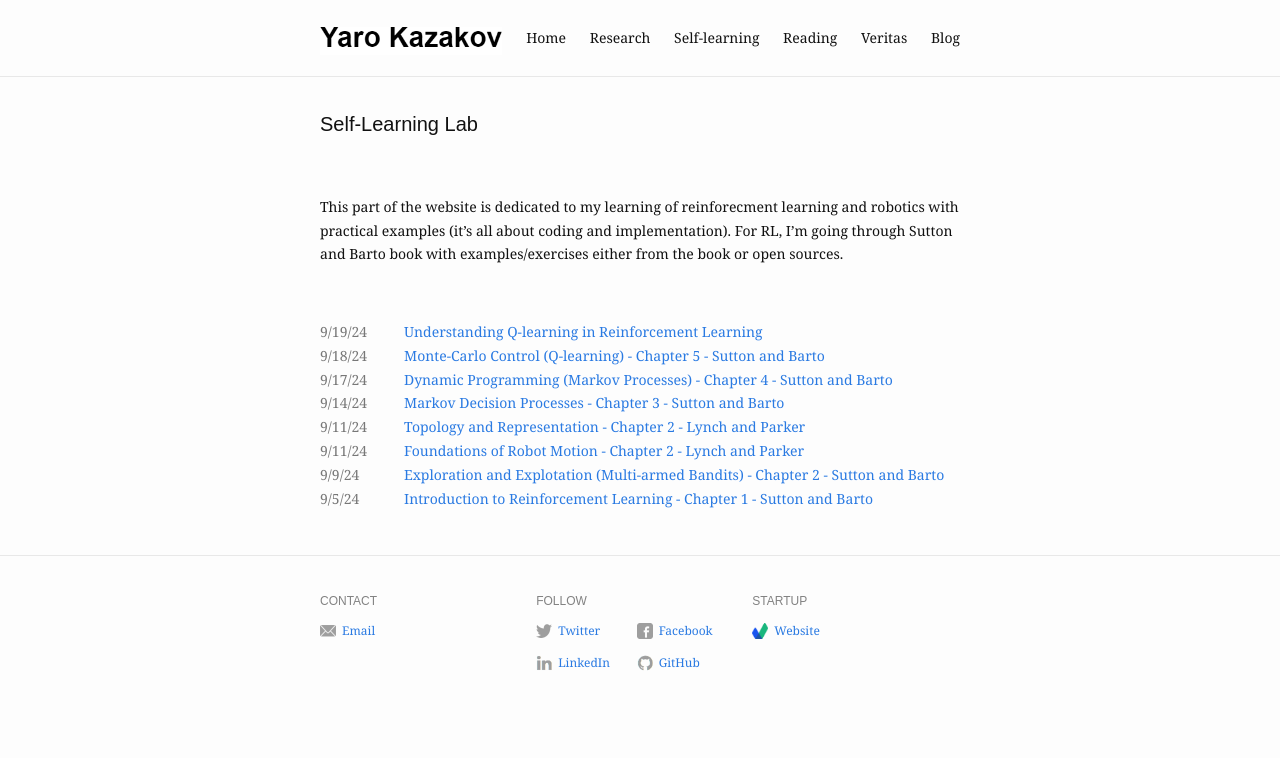
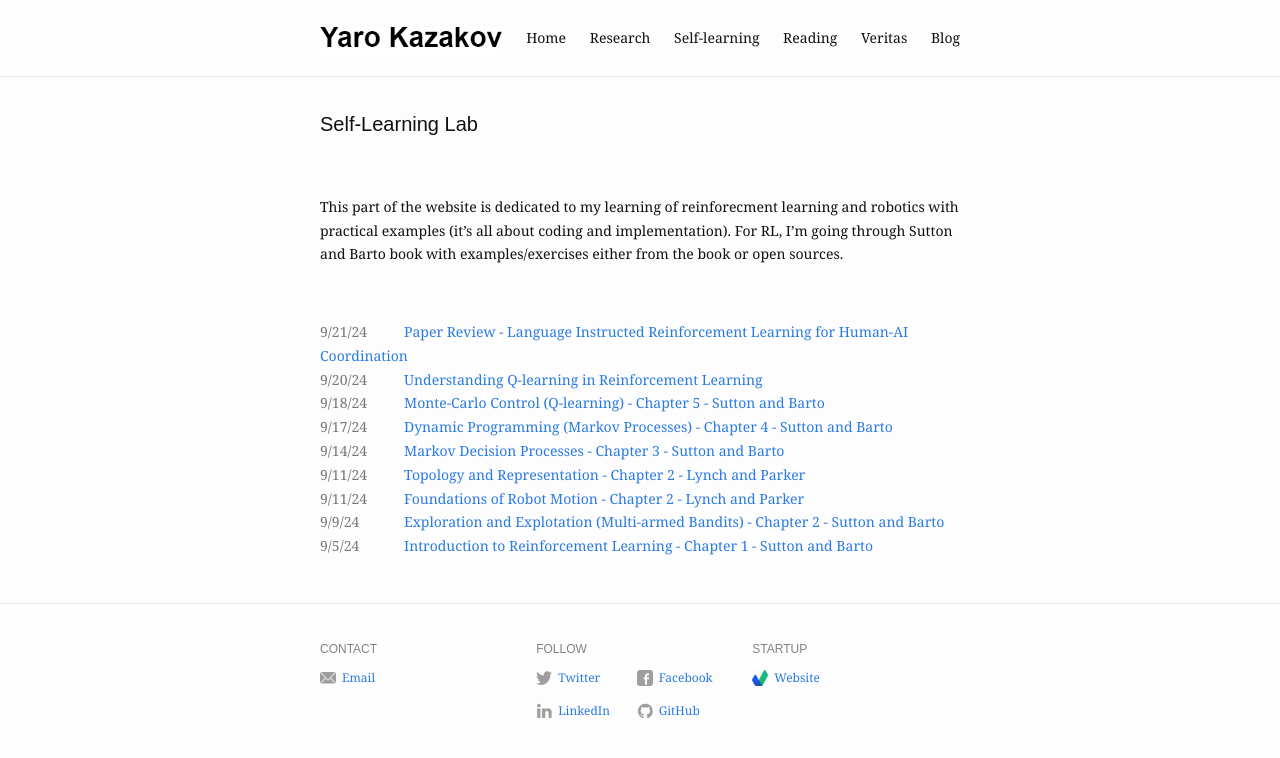
Before and after one commit to eliottvincent/bay, a Jekyll site: the page built from self-learning.md, in a window 1280 px wide. Shown: the top 758 px of the page. Built offline with Jekyll 4.4.1, drawn with Linux system fonts in a browser that asks for light colours; some of the changed lines change nothing that is shown.

Commit message:
Blog post

```diff
--- a/_posts/2024-09-20-RL-Q-learning.md
+++ b/_posts/2024-09-20-RL-Q-learning.md
@@ -1,7 +1,7 @@
 ---
 layout: post
 title:  "Understanding Q-learning in Reinforcement Learning"
-date:   2024-09-19 10:00:40
+date:   2024-09-20 10:00:40
 self_learning: true
 blurb: "A look at an example post using Bay Jekyll theme."
 og_image: /assets/img/learning/Q-learning.jpeg
--- /dev/null
+++ b/_posts/2024-09-21-RL-paper-review-LLM-RL-for-Human-AI.md
@@ -0,0 +1,52 @@
+---
+layout: post
+title:  "Paper Review - Language Instructed Reinforcement Learning for Human-AI Coordination"
+date:   2024-09-21 10:00:40
+self_learning: true
+blurb: "A look at an example post using Bay Jekyll theme."
+og_image: /assets/img/learning/HAL.gif
+---
+
+<img src="{{ "/assets/img/learning/HAL.gif" | absolute_url }}" alt="mode_shape" class="post-pic"/>
+<br />
+<br />
+
+In this blog, in collaboration with Yuchen Cui, I review [**Language Instructed Reinforcement Learning for Human-AI Coordination**](https://arxiv.org/pdf/2304.07297) by H. Hu and D. Sadigh.
+
+
+**Author**: Yaro Kazakov
+**Collaboration**: Yuchen Cui
+
+## Abstract
+In this review, we explore the long-term implications of large language models (LLMs) for reinforcement learning (RL) within multi-agent environments. Our focus is on understanding how human-guided policies influence RL outcomes and proposing further research avenues to enhance human-AI coordination.
+
+## General Idea of the Paper
+The authors emphasize that the goal isn't to discover an optimal strategy but to closely follow a human-defined policy. These strategies often reflect equilibrium policies, representing optimal or near-optimal joint outcomes. They suggest that *humans tend to prefer specific policy subsets—equilibria in multi-agent games—that align with our capabilities and common sense*. RL, when isolated from human input, can lead to policies that humans struggle to collaborate with.
+
+**Comment**: This assumption may not hold across all environments. "Common-sense" strategies aren’t always optimal. Consider Edward Thorp’s optimal blackjack strategy or OpenAI’s Deep RL bots defeating Dota 2 champions in 2019. Initially, human players found these strategies unconventional, but later adopted them, improving human gameplay.
+
+We should treat human instructions as a starting point or prior while exploring additional strategies. The examples provided in this paper show near-optimal human-guided strategies, but they are limited to the environments tested. What happens when humans perform sub-optimally without realizing it? Future research could explore regularizing RL policies with LLM priors in such situations.
+
+## Problems with RL-Human Interactions
+Existing RL algorithms struggle to produce human-compatible policies. For example, in the Alice-Bob game, RL can generate multiple equally optimal joint policies, but they may rely on arbitrary mappings that make human collaboration challenging.
+
+If we exclude LLMs, one would typically produce diverse policies and then train a generalized best-response strategy that works across different human partners.
+
+### Challenges:
+1. RL algorithms must produce policies near human-preferred equilibria, which can be environment-specific.
+2. Significant computational resources are required to generate enough policies to generalize. In the Alice-Bob game, even a common best response requires extensive exploration to identify its partner’s policy when interacting with humans.
+
+### Solutions Proposed by the Authors:
+1. Policies summarized in natural language are easier for humans to understand and coordinate with.
+2. In real-world coordination, humans often communicate and negotiate to agree on conventions or equilibria for collaboration.
+
+<figure>
+  <img src="{{ "/assets/img/learning/alice_bob.png.gif" | absolute_url }}" alt="Alice-Bob Optimal Strategy as Defined by a Human" class="post-pic"/>
+  <figcaption>Alice-Bob Optimal Strategy as Defined by a Human</figcaption>
+</figure>
+
+These aspects are often overlooked in multi-agent reinforcement learning (MARL). Incorporating them can guide RL agents toward human-like policies.
+
+**Comment**: The authors seem to aim for an agent capable of navigating complex environments and communicating verbally with humans. This approach likely merges MARL, RLHF (Reinforcement Learning from Human Feedback), Imitation Learning, and Human-AI interaction. **What is the communication overhead in this scenario?**
+
+[Click here to access my GitHub pdf](https://github.com/YaroKazakov/RL-phd/blob/main/paper_reviews/Paper_review_LLM_RL_Hu_Sadigh.pdf)
```
Also changed, not shown: assets/img/learning/HAL.gif (added), assets/img/learning/alice_bob.png (added).
